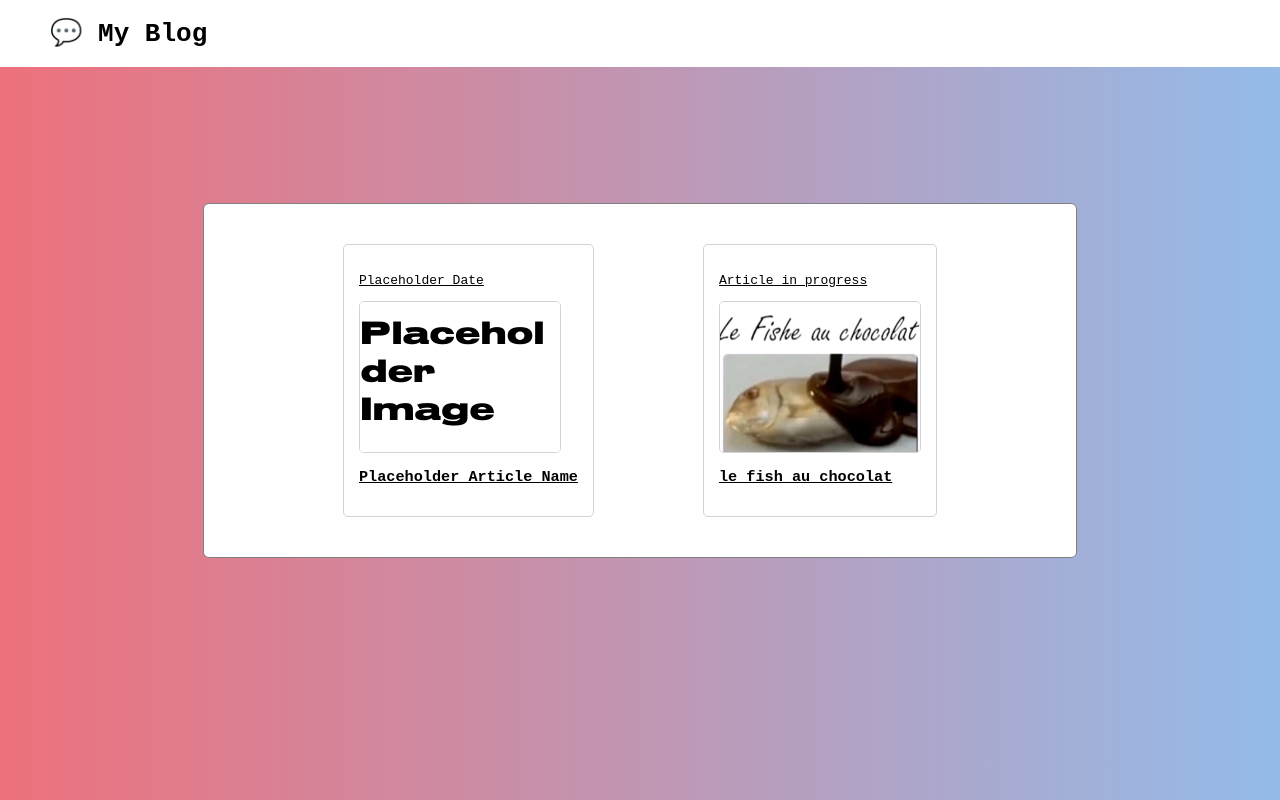
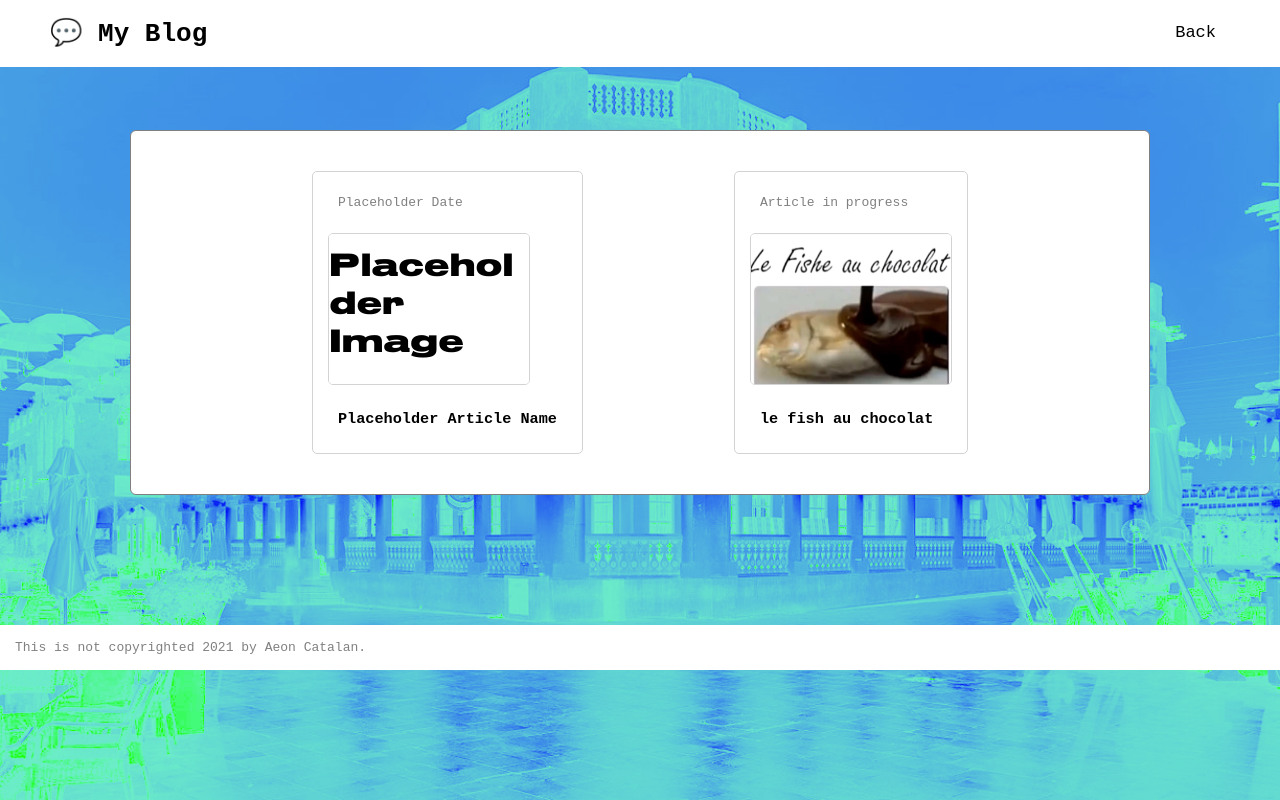
Before and after one commit to ionsdump/ionsdump.github.io, a plain HTML site: page blog.html in a window 1280 px wide. Drawn offline with Linux system fonts and the light colour scheme.

Commit message:
added footers to pages and changed background of placeholder

```diff
--- a/blog.html
+++ b/blog.html
@@ -5,6 +5,7 @@
 
     <head>
 
+        <link rel="icon" href="icon.jpeg">
         <link rel="stylesheet" href="blogindex.css">
         <title>Blog Index</title>
 
@@ -16,6 +17,7 @@
         <div class="header">
 
             <h1>💬 My Blog</h1>
+            <a href="index.html">Back</a>
 
         </div>
 
@@ -24,7 +26,7 @@
 
             <div class="grid">
 
-                <!--If you want to add more use <div class="grid#"></div>-->
+                <!--If you want to add more use the placeholder article below-->
 
 
                 <!--placeholder article-->
@@ -59,7 +61,16 @@
 
             </div>
 
+
         </div>
+
+
+        <div class="footer">
+
+            <p>This is not copyrighted 2021 by Aeon Catalan.</p>
+
+        </div>
+
 
     </body>
 
--- a/blogindex.css
+++ b/blogindex.css
@@ -4,20 +4,34 @@ body {
     left: 50%;
     background: rgb(237, 113, 124);
     background: linear-gradient(90deg, rgba(237, 113, 124, 1) 0%, rgba(148, 187, 233, 1) 100%);
+    background-image: url(goodfaith.png);
     background-size: cover;
+    background-attachment: fixed;
+    margin: 0;
 }
 
-a {
-    color: black;
+a, u {
+    text-decoration: none;
 }
 
 
 .header {
+    display: flex;
+    justify-content: space-between;
+    align-content: center;
     position: absolute;
     background-color: white;
     width: 100%;
     top: 0;
     left: 0;
+}
+
+.header a {
+    font-size: 17px;
+    color: black;
+    position: absolute;
+    right: 5%;
+    top: 35%;
 }
 
 .header h1 {
@@ -37,7 +51,7 @@ a {
     justify-content: space-evenly;
     border-radius: 6px;
     background-color: white;
-    margin: 15em;
+    margin: 10em;
     padding: 35px;
     width: 100%;
 }
@@ -45,10 +59,12 @@ a {
 .blog {
     display: flex;
     flex-direction: column;
+    flex-wrap: wrap;
     border: lightgray solid 1px;
     border-radius: 5px;
-    padding: 15px;
+    padding: 0px 15px;
     margin: 5px;
+    max-width: 234;
 }
 
 .blog img {
@@ -56,6 +72,32 @@ a {
     border: lightgray solid 1px;
 }
 
+.blog p {
+    padding: 10px;
+    color: gray;
+}
+
+.blog h2, h3, h4, h5, h6 {
+    padding: 10px;
+    /* background-color: #2c2c2c;
+    border-radius: 5px; */
+    color: black;
+}
+
 .blog:hover {
     background-color: rgb(245, 245, 245);
 }
+
+
+.footer {
+    background-color: white;
+    bottom: 0;
+    left: 0;
+    width: 100%;
+    color: gray;
+}
+
+.footer p {
+    padding: 15px 15px;
+    margin: 0px;
+}
```
Also changed, not shown: blog/69.html (deleted, +0 -49 lines), blog/placeholder.html (+12 -2 lines), blog/soug wagif.JPG (added), goodfaith.png (added).
